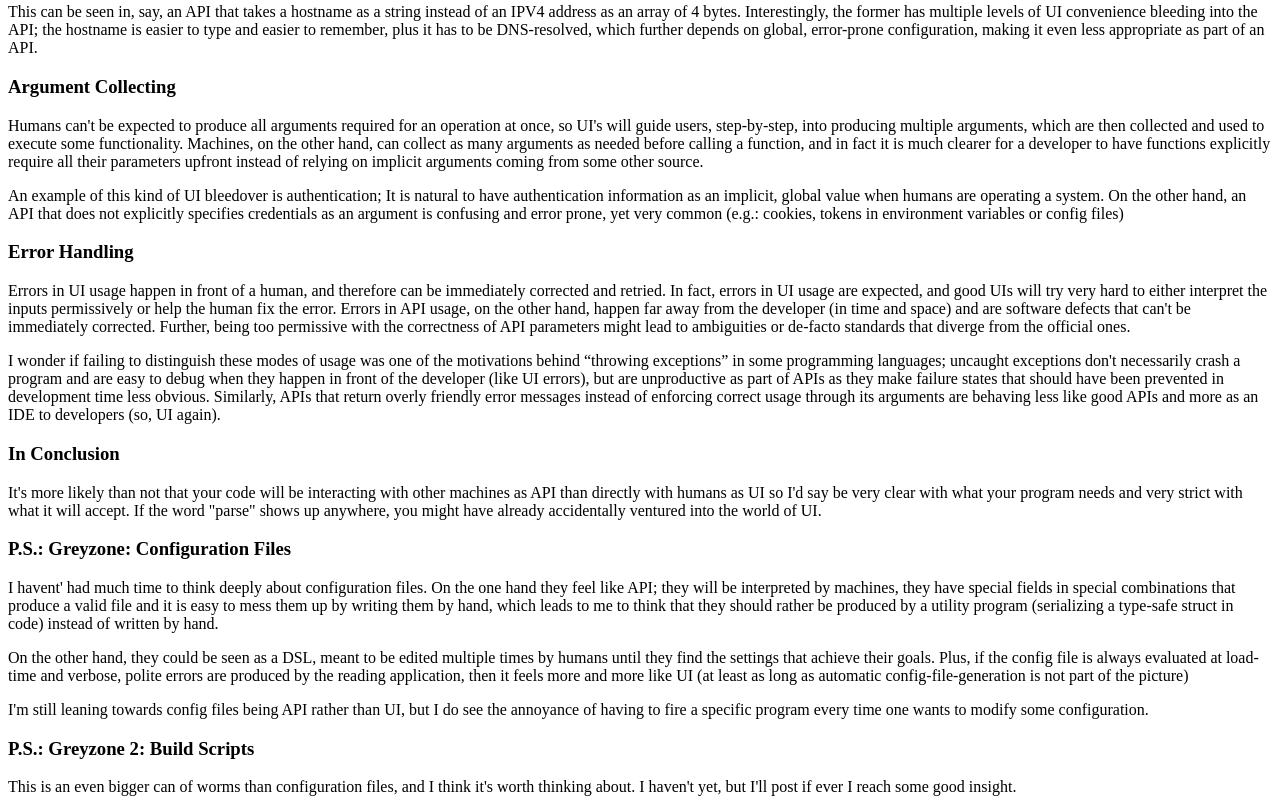
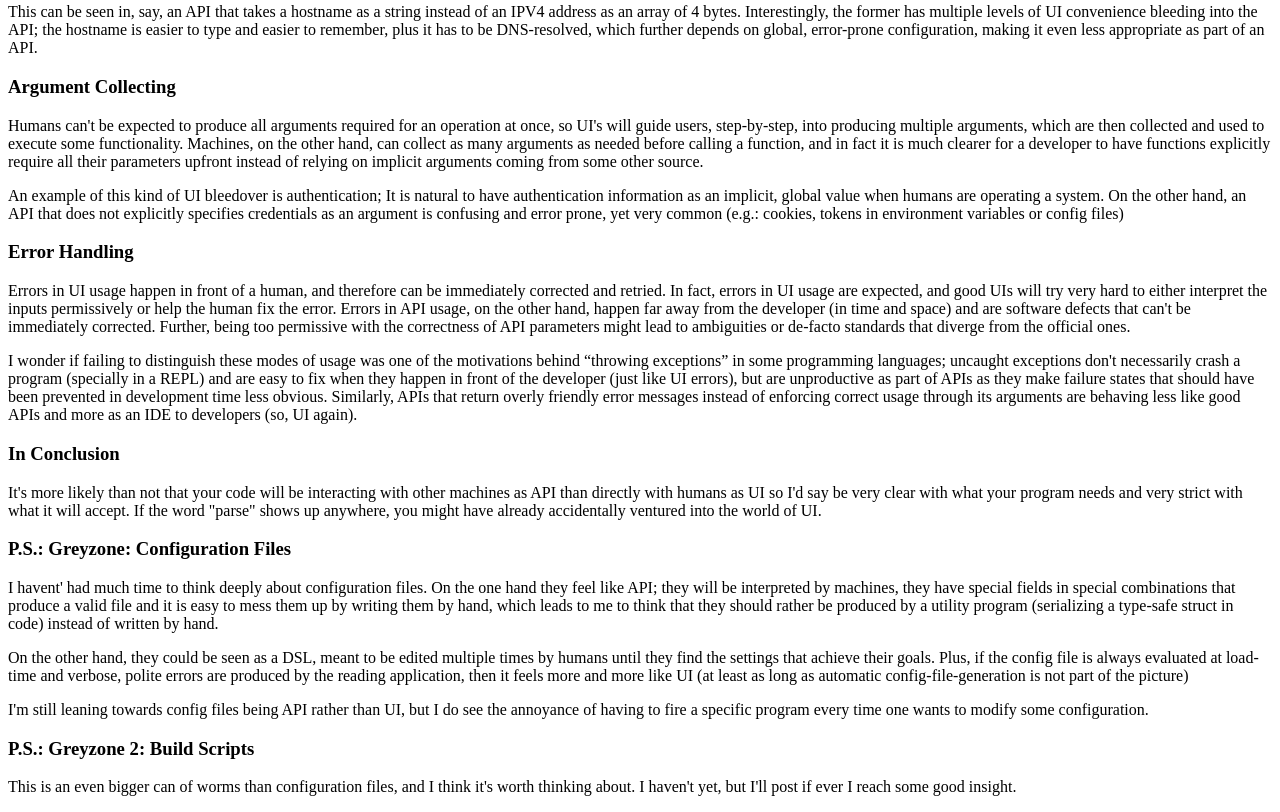
Before and after one commit to Tomaz-Vieira/Tomaz-Vieira.github.io, a plain HTML site: page articles/programming/when_ui_becomes_api.html in a window 1280 px wide. Shown: the part 1135-1947 px from the top of the page. Drawn offline with Linux system fonts and the light colour scheme.

Commit message:
Refines comments on throwing exceptions

```diff
--- a/articles/programming/when_ui_becomes_api.html
+++ b/articles/programming/when_ui_becomes_api.html
@@ -88,7 +88,7 @@
         Errors in UI usage happen in front of a human, and therefore can be immediately corrected and retried. In fact, errors in UI usage are expected, and good UIs will try very hard to either interpret the inputs permissively or help the human fix the error. Errors in API usage, on the other hand, happen far away from the developer (in time and space) and are software defects that can't be immediately corrected. Further, being too permissive with the correctness of API parameters might lead to ambiguities or de-facto standards that diverge from the official ones.
     </p>
     <p>
-        I wonder if failing to distinguish these modes of usage was one of the motivations behind “throwing exceptions” in some programming languages; uncaught exceptions don't necessarily crash a program and are easy to debug when they happen in front of the developer (like UI errors), but are unproductive as part of APIs as they make failure states that should have been prevented in development time less obvious. Similarly, APIs that return overly friendly error messages instead of enforcing correct usage through its arguments are behaving less like good APIs and more as an IDE to developers (so, UI again).
+        I wonder if failing to distinguish these modes of usage was one of the motivations behind “throwing exceptions” in some programming languages; uncaught exceptions don't necessarily crash a program (specially in a REPL) and are easy to fix when they happen in front of the developer (just like UI errors), but are unproductive as part of APIs as they make failure states that should have been prevented in development time less obvious. Similarly, APIs that return overly friendly error messages instead of enforcing correct usage through its arguments are behaving less like good APIs and more as an IDE to developers (so, UI again).
     </p>
 
     <h3>In Conclusion</h3>
```
